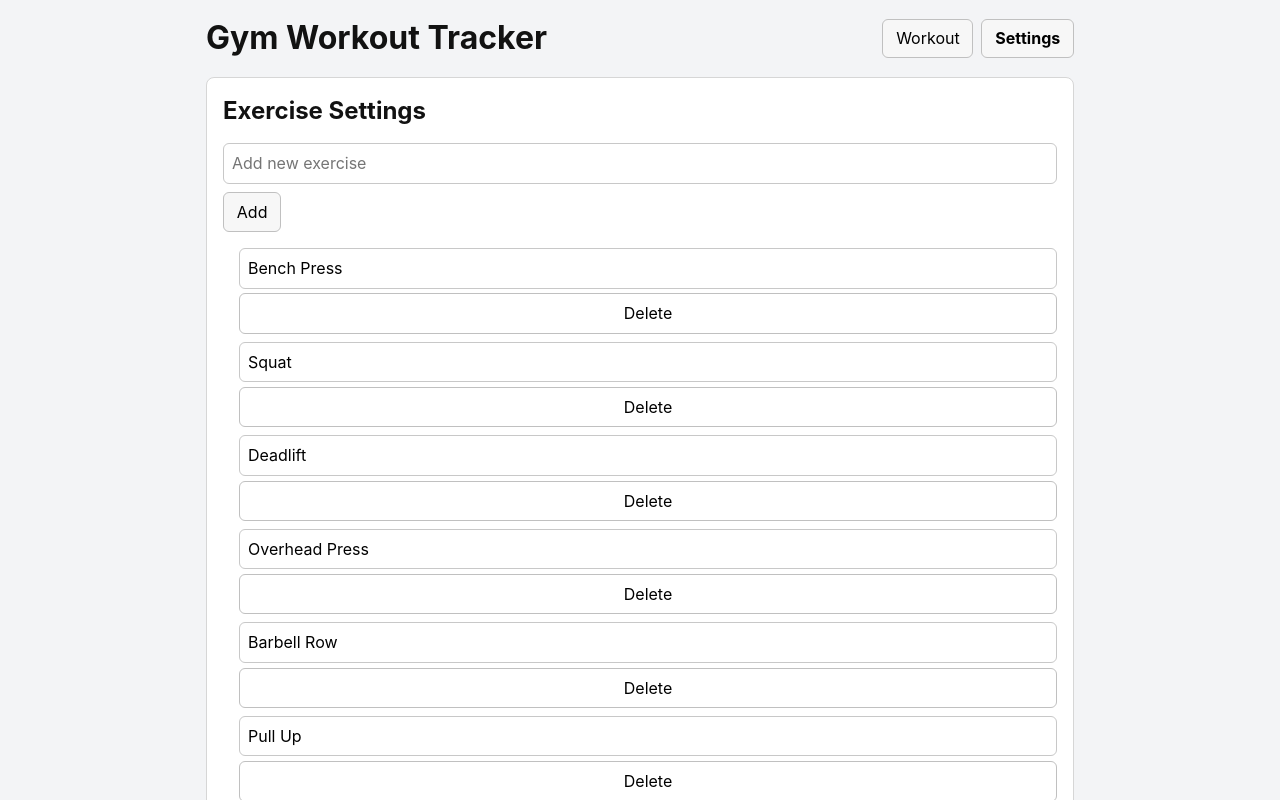
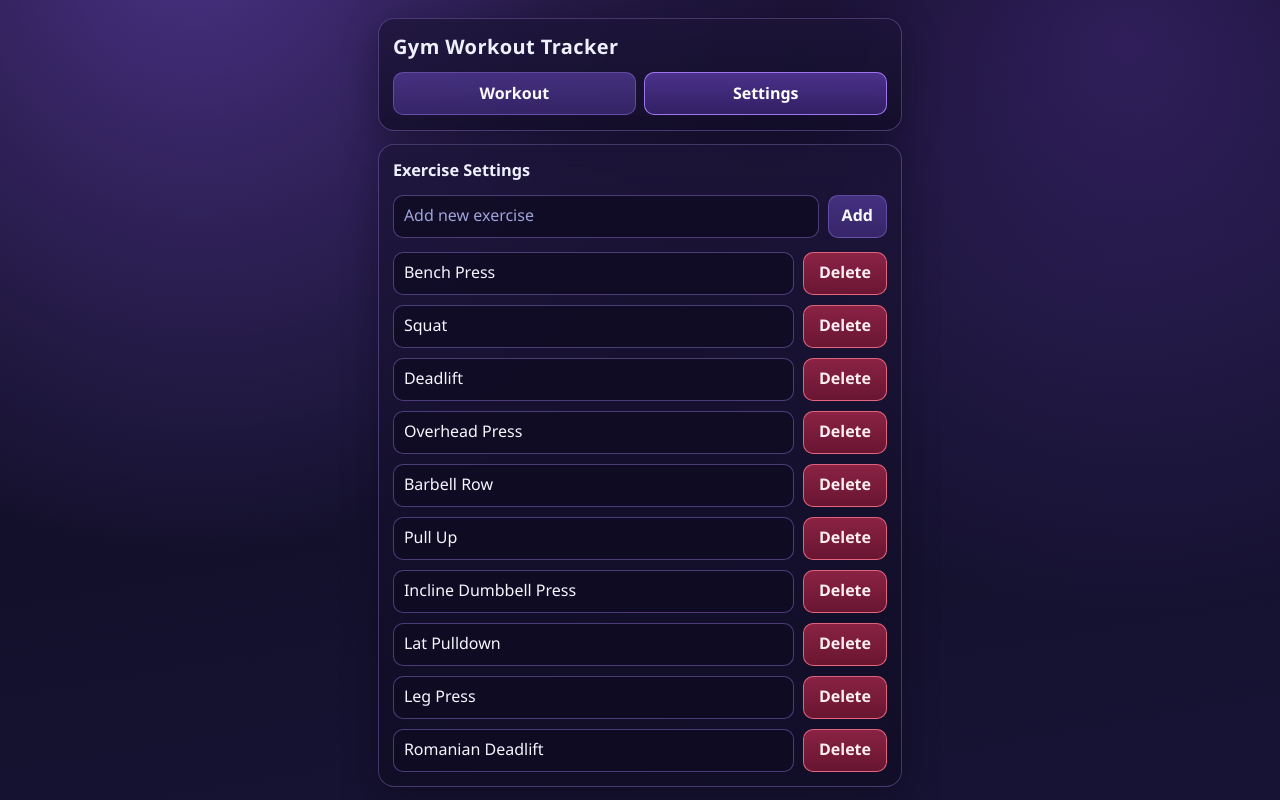
Before and after one commit to kidkoala1/gym-app, a React (Vite) app: page / in a window 1280 px wide. Both pictures are taken after a click on the button "Settings". Shown: the top 800 px of the page. Built offline with nearby package versions, Linux system fonts and the light colour scheme.

Commit message:
Enhance styling and layout in App component

```diff
--- a/src/App.css
+++ b/src/App.css
@@ -3,63 +3,89 @@
 }
 
 .app-shell {
-  max-width: 900px;
+  max-width: 560px;
   margin: 0 auto;
-  padding: 1rem;
+  padding: 0.9rem;
+  color: #eef0ff;
 }
 
 .topbar {
-  display: flex;
-  flex-wrap: wrap;
-  align-items: center;
-  justify-content: space-between;
-  gap: 0.75rem;
-  margin-bottom: 1rem;
+  margin-bottom: 0.8rem;
 }
 
-.tabs {
-  display: flex;
-  gap: 0.5rem;
+h1 {
+  margin: 0;
+  font-size: 1.25rem;
+  letter-spacing: 0.02em;
 }
 
-.tab {
-  padding: 0.45rem 0.8rem;
+h2 {
+  margin: 0;
+  font-size: 1.02rem;
 }
 
-.tab.is-active {
-  font-weight: 700;
+h3 {
+  margin: 0;
+  font-size: 0.95rem;
+}
+
+p {
+  margin: 0;
+  font-size: 0.92rem;
+}
+
+.muted {
+  color: #c4c9ff;
 }
 
 .panel {
-  border: 1px solid #d6d6d6;
-  border-radius: 8px;
-  padding: 1rem;
-  background: #fff;
+  border: 1px solid rgba(183, 150, 255, 0.3);
+  background: linear-gradient(180deg, rgba(27, 20, 54, 0.72), rgba(16, 12, 36, 0.72));
+  backdrop-filter: blur(12px);
+  -webkit-backdrop-filter: blur(12px);
+  border-radius: 16px;
+  padding: 0.9rem;
+  box-shadow: 0 12px 36px rgba(10, 8, 24, 0.45);
 }
 
 .stack {
   display: grid;
-  gap: 1rem;
+  gap: 0.85rem;
+}
+
+.tabs {
+  margin-top: 0.75rem;
+  display: grid;
+  grid-template-columns: 1fr 1fr;
+  gap: 0.55rem;
+}
+
+.tab {
+  font-weight: 600;
+}
+
+.tab.is-active {
+  border-color: rgba(170, 126, 255, 0.9);
+  background: linear-gradient(180deg, rgba(126, 82, 227, 0.5), rgba(97, 58, 185, 0.4));
+  color: #ffffff;
 }
 
 .row-between {
-  display: flex;
-  flex-wrap: wrap;
-  justify-content: space-between;
-  align-items: center;
-  gap: 0.75rem;
+  display: grid;
+  gap: 0.65rem;
 }
 
 .row-actions {
-  display: flex;
-  flex-wrap: wrap;
-  gap: 0.5rem;
+  display: grid;
+  grid-template-columns: 1fr auto;
+  gap: 0.55rem;
 }
 
 .card {
-  border: 1px solid #e3e3e3;
-  border-radius: 8px;
-  padding: 0.75rem;
+  border: 1px solid rgba(174, 147, 244, 0.35);
+  background: rgba(24, 17, 50, 0.7);
+  border-radius: 12px;
+  padding: 0.8rem;
   display: grid;
   gap: 0.75rem;
 }
@@ -67,7 +93,8 @@
 label {
   display: grid;
   gap: 0.35rem;
-  font-weight: 600;
+  font-size: 0.85rem;
+  color: #d8dcff;
 }
 
 input,
@@ -77,79 +104,174 @@ button {
 
 input {
   width: 100%;
-  padding: 0.5rem;
-  border: 1px solid #c8c8c8;
-  border-radius: 6px;
+  padding: 0.62rem;
+  border: 1px solid rgba(173, 142, 255, 0.38);
+  border-radius: 10px;
+  background: rgba(15, 11, 34, 0.75);
+  color: #f5f6ff;
+}
+
+input::placeholder {
+  color: #9ea4d9;
+}
+
+input:focus {
+  outline: none;
+  border-color: rgba(188, 149, 255, 0.95);
+  box-shadow: 0 0 0 3px rgba(173, 112, 255, 0.22);
 }
 
 button {
-  padding: 0.5rem 0.8rem;
-  border: 1px solid #c0c0c0;
-  border-radius: 6px;
-  background: #f7f7f7;
+  padding: 0.62rem 0.82rem;
+  border: 1px solid rgba(174, 142, 255, 0.35);
+  border-radius: 10px;
+  background: linear-gradient(180deg, rgba(103, 73, 188, 0.55), rgba(83, 57, 156, 0.5));
+  color: #faf9ff;
+  font-weight: 600;
   cursor: pointer;
+  transition: transform 0.14s ease, filter 0.14s ease;
 }
 
 button:hover {
-  background: #efefef;
+  filter: brightness(1.07);
+}
+
+button:active {
+  transform: translateY(1px);
+}
+
+button.ghost {
+  background: rgba(22, 18, 48, 0.55);
 }
 
 button.danger {
-  border-color: #b53f3f;
-  color: #8a1f1f;
-  background: #fff5f5;
-}
-
-button.ghost {
-  background: #fff;
+  border-color: rgba(255, 128, 151, 0.55);
+  background: linear-gradient(180deg, rgba(155, 42, 74, 0.58), rgba(128, 29, 66, 0.54));
 }
 
 button.linklike {
   border: 0;
+  padding: 0;
+  text-align: left;
   background: transparent;
-  padding: 0.1rem 0;
-  text-align: left;
-  color: #0b5cad;
+  color: #c9b2ff;
 }
 
 .suggestions {
+  list-style: none;
   margin: 0;
-  padding-left: 1rem;
+  padding: 0;
   display: grid;
-  gap: 0.2rem;
+  gap: 0.35rem;
 }
 
 .sets-grid-header,
 .set-row {
   display: grid;
   grid-template-columns: 1fr 1fr;
-  gap: 0.5rem;
+  gap: 0.55rem;
+}
+
+.sets-grid-header {
+  font-size: 0.8rem;
+  color: #c7cbf7;
 }
 
 .sets-grid {
   display: grid;
-  gap: 0.4rem;
+  gap: 0.45rem;
 }
 
 .exercise-list,
 .settings-list {
+  list-style: none;
   margin: 0;
-  padding-left: 1rem;
+  padding: 0;
   display: grid;
-  gap: 0.5rem;
+  gap: 0.6rem;
 }
 
-.exercise-list li,
-.settings-list li {
+.exercise-list li {
   display: grid;
-  gap: 0.3rem;
+  gap: 0.28rem;
+  border: 1px solid rgba(173, 141, 255, 0.22);
+  background: rgba(18, 13, 40, 0.62);
+  border-radius: 10px;
+  padding: 0.6rem;
+}
+
+.exercise-list span {
+  color: #c2c7f1;
+  font-size: 0.85rem;
+}
+
+.settings-item {
+  display: flex;
+  align-items: center;
+  gap: 0.55rem;
+}
+
+.settings-input {
+  flex: 1;
+}
+
+.delete-inline {
+  border-color: rgba(255, 118, 142, 0.8);
+  background: linear-gradient(180deg, rgba(172, 40, 74, 0.78), rgba(132, 24, 52, 0.76));
+  color: #ffeef2;
+  min-width: 84px;
 }
 
 .history {
-  margin-top: 1rem;
+  margin-top: 0.85rem;
 }
 
 .history ul {
-  margin: 0;
+  margin: 0.55rem 0 0;
   padding-left: 1rem;
 }
+
+.modal-backdrop {
+  position: fixed;
+  inset: 0;
+  background: rgba(7, 7, 18, 0.62);
+  backdrop-filter: blur(3px);
+  -webkit-backdrop-filter: blur(3px);
+  display: flex;
+  align-items: center;
+  justify-content: center;
+  padding: 1rem;
+  z-index: 30;
+}
+
+.modal-card {
+  width: 100%;
+  max-width: 360px;
+  border: 1px solid rgba(179, 149, 255, 0.4);
+  border-radius: 14px;
+  padding: 0.9rem;
+  background: linear-gradient(180deg, rgba(29, 21, 58, 0.96), rgba(20, 15, 43, 0.96));
+  display: grid;
+  gap: 0.75rem;
+}
+
+.modal-card p {
+  color: #d1d6ff;
+}
+
+.modal-actions {
+  display: flex;
+  justify-content: flex-end;
+  gap: 0.55rem;
+}
+
+@media (min-width: 680px) {
+  .app-shell {
+    padding: 1.1rem;
+  }
+
+  .row-between {
+    grid-template-columns: 1fr auto;
+    align-items: center;
+  }
+}
--- a/src/App.tsx
+++ b/src/App.tsx
@@ -54,6 +54,7 @@ function App() {
   const [setDrafts, setSetDrafts] = useState<SetDraft[]>(createInitialSetDraft())
 
   const [newExerciseInput, setNewExerciseInput] = useState('')
+  const [deleteTargetIndex, setDeleteTargetIndex] = useState<number | null>(null)
 
   const exerciseSuggestions = useMemo(() => {
     const term = exerciseNameInput.trim().toLowerCase()
@@ -63,6 +64,9 @@ function App() {
       .filter((name) => name.toLowerCase().includes(term))
       .slice(0, 8)
   }, [exerciseLibrary, exerciseNameInput])
+
+  const deleteTargetName =
+    deleteTargetIndex === null ? '' : (exerciseLibrary[deleteTargetIndex] ?? '')
 
   function startWorkout() {
     setActiveWorkout({
@@ -163,13 +167,24 @@ function App() {
     setExerciseLibrary((prev) => prev.map((name, i) => (i === index ? value : name)))
   }
 
-  function removeExerciseFromLibrary(index: number) {
-    setExerciseLibrary((prev) => prev.filter((_, i) => i !== index))
+  function requestDeleteExercise(index: number) {
+    setDeleteTargetIndex(index)
+  }
+
+  function confirmDeleteExercise() {
+    if (deleteTargetIndex === null) return
+
+    setExerciseLibrary((prev) => prev.filter((_, i) => i !== deleteTargetIndex))
+    setDeleteTargetIndex(null)
+  }
+
+  function cancelDeleteExercise() {
+    setDeleteTargetIndex(null)
   }
 
   return (
     <div className="app-shell">
-      <header className="topbar">
+      <header className="topbar panel">
         <h1>Gym Workout Tracker</h1>
         <nav className="tabs">
           <button
@@ -190,16 +205,14 @@ function App() {
       {activeTab === 'workout' ? (
         <main className="panel">
           {!activeWorkout ? (
-            <section>
+            <section className="stack">
               <p>No active workout session.</p>
               <button onClick={startWorkout}>Start Workout</button>
             </section>
           ) : (
             <section className="stack">
               <div className="row-between">
-                <p>
-                  Started: {new Date(activeWorkout.startedAt).toLocaleString()}
-                </p>
+                <p>Started: {new Date(activeWorkout.startedAt).toLocaleString()}</p>
                 <button className="danger" onClick={finishWorkout}>
                   Finish Workout
                 </button>
@@ -208,7 +221,7 @@ function App() {
               <div>
                 <h2>Current Exercises</h2>
                 {activeWorkout.exercises.length === 0 ? (
-                  <p>No exercises added yet.</p>
+                  <p className="muted">No exercises added yet.</p>
                 ) : (
                   <ul className="exercise-list">
                     {activeWorkout.exercises.map((exercise, idx) => (
@@ -320,13 +333,17 @@ function App() {
 
             <ul className="settings-list">
               {exerciseLibrary.map((name, index) => (
-                <li key={`${name}-${index}`}>
+                <li key={`${name}-${index}`} className="settings-item">
                   <input
+                    className="settings-input"
                     type="text"
                     value={name}
                     onChange={(e) => updateExerciseNameInLibrary(index, e.target.value)}
                   />
-                  <button className="ghost" onClick={() => removeExerciseFromLibrary(index)}>
+                  <button
+                    className="delete-inline"
+                    onClick={() => requestDeleteExercise(index)}
+                  >
                     Delete
                   </button>
                 </li>
@@ -342,11 +359,31 @@ function App() {
           <ul>
             {workoutHistory.slice(0, 3).map((workout) => (
               <li key={workout.id}>
-                {new Date(workout.startedAt).toLocaleDateString()} - {workout.exercises.length} exercise(s)
+                {new Date(workout.startedAt).toLocaleDateString()} - {workout.exercises.length}{' '}
+                exercise(s)
               </li>
             ))}
           </ul>
         </footer>
+      )}
+
+      {deleteTargetIndex !== null && (
+        <div className="modal-backdrop" onClick={cancelDeleteExercise}>
+          <div className="modal-card" onClick={(e) => e.stopPropagation()}>
+            <h3>Delete exercise?</h3>
+            <p>
+              This will remove <strong>{deleteTargetName}</strong> from your exercise list.
+            </p>
+            <div className="modal-actions">
+              <button className="ghost" onClick={cancelDeleteExercise}>
+                Cancel
+              </button>
+              <button className="delete-inline" onClick={confirmDeleteExercise}>
+                Delete
+              </button>
+            </div>
+          </div>
+        </div>
       )}
     </div>
   )
--- a/src/index.css
+++ b/src/index.css
@@ -1,9 +1,12 @@
 :root {
-  font-family: -apple-system, BlinkMacSystemFont, 'Segoe UI', sans-serif;
-  line-height: 1.4;
+  font-family: 'Segoe UI', 'Inter', -apple-system, BlinkMacSystemFont, sans-serif;
+  line-height: 1.35;
   font-weight: 400;
-  color: #121212;
-  background-color: #f3f4f6;
+  background:
+    radial-gradient(circle at 15% -10%, rgba(128, 86, 229, 0.55), transparent 45%),
+    radial-gradient(circle at 88% 5%, rgba(108, 66, 201, 0.35), transparent 42%),
+    linear-gradient(170deg, #090714, #13102a 45%, #171335);
+  color: #eef0ff;
   font-synthesis: none;
   text-rendering: optimizeLegibility;
   -webkit-font-smoothing: antialiased;
@@ -13,11 +16,10 @@
 body {
   margin: 0;
   min-width: 320px;
+  min-height: 100vh;
+  background: transparent;
 }
 
-h1,
-h2,
-h3,
-p {
-  margin: 0;
+#root {
+  min-height: 100vh;
 }
```
